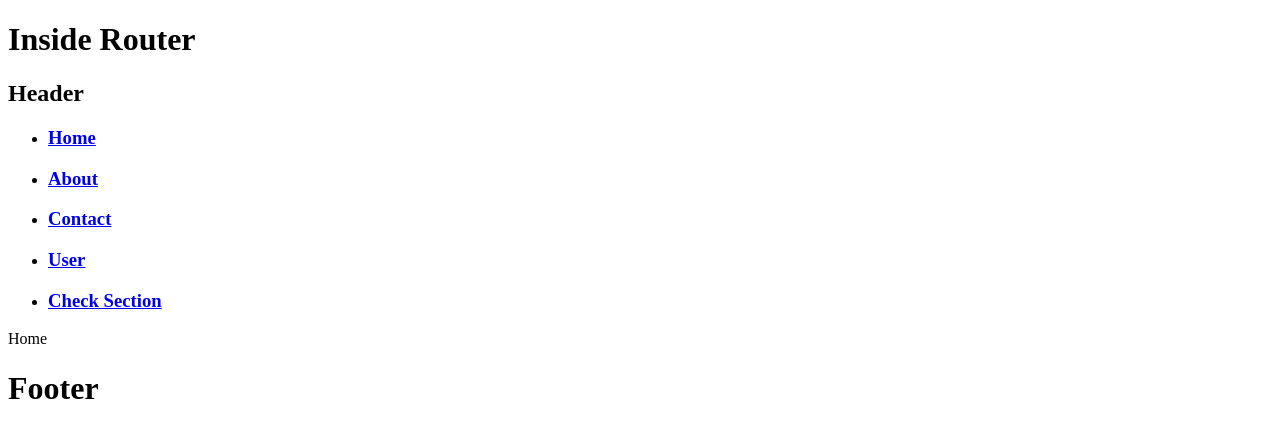
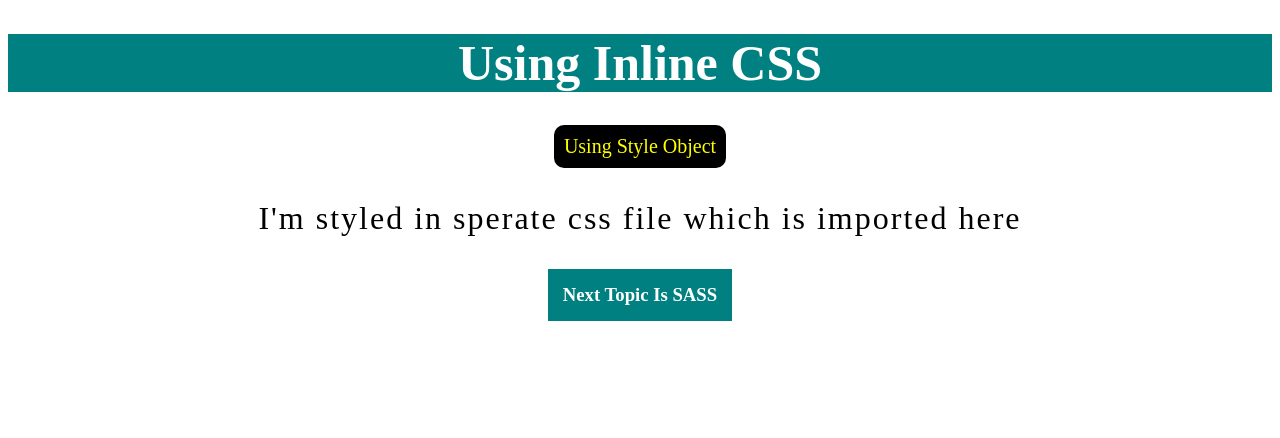
Before and after one commit to muazimmaqbool/Reactjs-with-Me, a React (Create React App) app: page / in a window 1280 px wide. Shown: the top 438 px of the page. Built offline with nearby package versions, Linux system fonts and the light colour scheme.

Commit message:
style in react

```diff
--- a/src/App.jsx
+++ b/src/App.jsx
@@ -76,10 +76,10 @@ function App() {
       {/* <Forms2/> */}
 
       {/*used to explain routing: explained in notebook and on pdf*/}
-       <Routing/>
+       {/* <Routing/>  */}
 
       {/*this component is inside Css Styling*/}
-      {/* <Home/> */}
+      <Home/>
 
       {/*this component is inside SASS Styling*/}
       {/* <HomeSASS/>  */}
```
